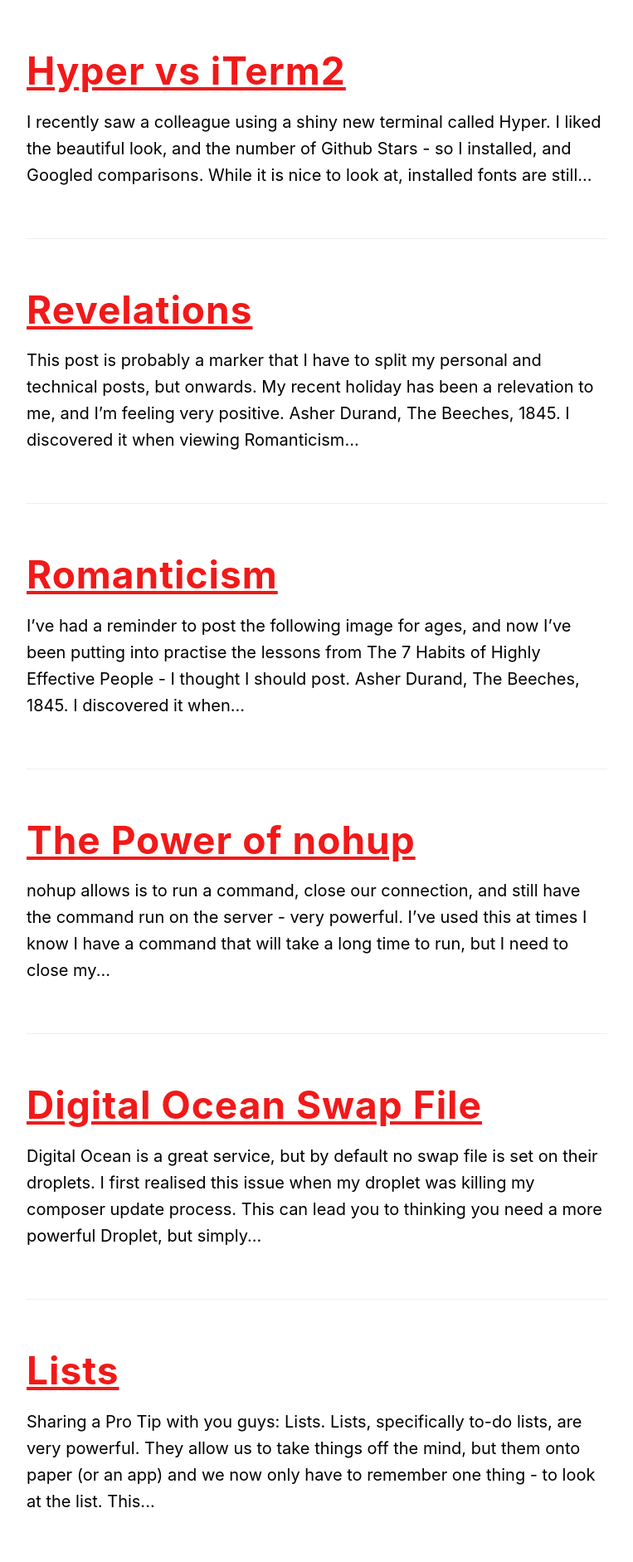
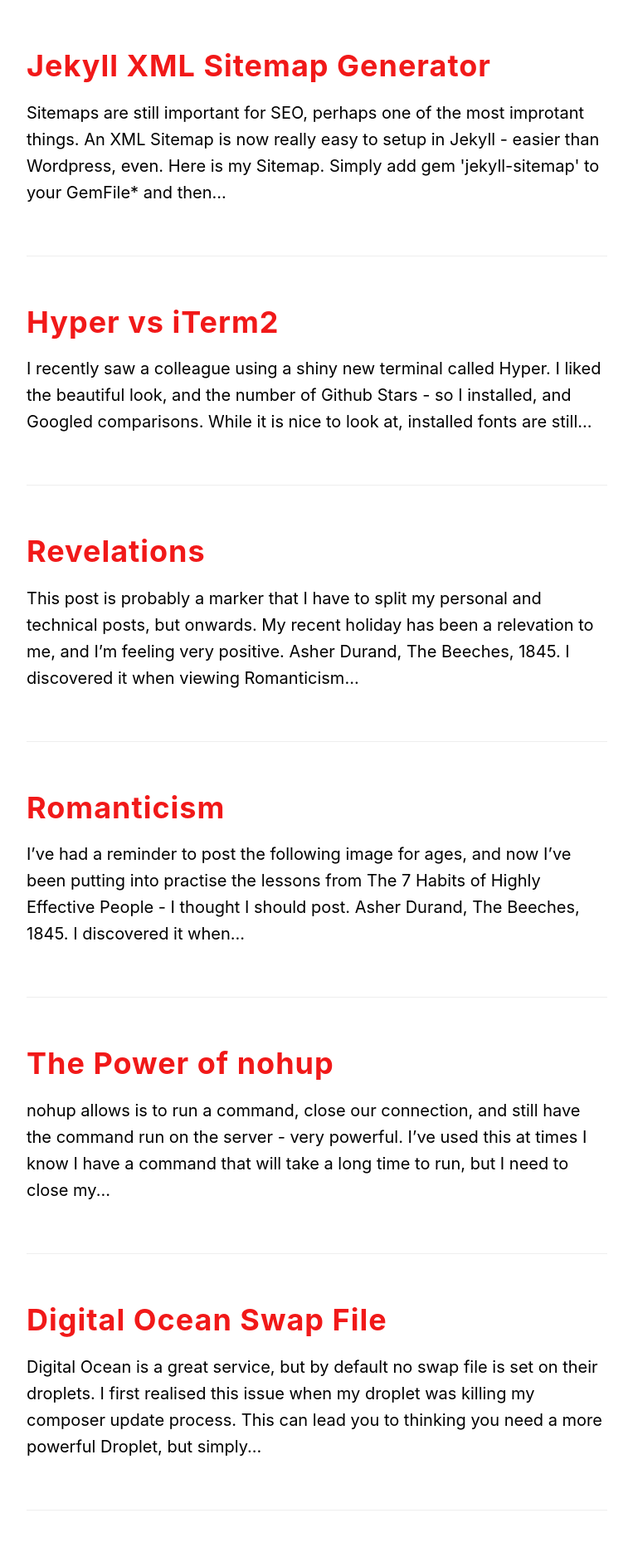
Before and after one commit to samdoidge/samdoidge.com, a Jekyll site: the page built from index.html, in a window 1280 px wide. Shown: the part 248-2130 px from the top of the page at 83% size, without its empty margins (258-1021 px from the left). Built offline with Jekyll 4.4.1, drawn with Linux system fonts in a browser that asks for light colours.

````diff
--- a/_config.yml
+++ b/_config.yml
@@ -6,16 +6,18 @@
   line in _config.yml. It will appear in your document head meta (for
   Google search results) and in your feed.xml site description.
 baseurl: "" # the subpath of your site, e.g. /blog/
-url: "http://samdoidge.com" # the base hostname & protocol for your site
+url: "https://samdoidge.com" # the base hostname & protocol for your site
 twitter_username: samdoidge
 github_username:  samdoidge
 disqusid: samdoidge
 permalink: /:title
+markdown: kramdown
 
-# Build settings
-markdown: kramdown
 
 # Custom header pages
 pages_list:
   About: '/about'
   Archive: '/archive'
+
+gems:
+  - jekyll-sitemap
--- a/_includes/head.html
+++ b/_includes/head.html
@@ -1,8 +1,21 @@
 <head>
     <meta charset="utf-8">
-    <title>Sam Doidge &mdash; A positive web developer practising continual improvement.</title>
+
     <meta name="viewport" content="width=device-width, initial-scale=1">
-    <meta name="description" content="Let's not impose limits on ourselves.">
+
+    {% if page.title == "Home" %}
+    <title>Sam Doidge - Continual improvement.</title>
+    {% else %}
+    <title>{{ page.title }} - {{ site.title }}</title>
+    {% endif %}
+
+    <!--Let's not impose limits on ourselves.-->
+
+    {% if page.description %}
+    <meta name="description" content="{{ page.description }}" />
+    {% else %}
+    <meta name="description" content="{{ page.content | truncatewords:47 | strip_html }}" />
+    {% endif %}
 
     <link rel="icon" href="{{ site.baseurl }}/assets/img/favicon.ico?v1" type="image/x-icon">
 
--- /dev/null
+++ b/_posts/2017-03-25-jekyll-sitemap-generator.md
@@ -0,0 +1,30 @@
+---
+layout: post
+title: 'Jekyll XML Sitemap Generator'
+description: 'Sitemaps are still important for SEO, perhaps one of the most improtant things.
+
+An XML Sitemap is now really easy to setup in Jekyll - easier than Wordpress, even.'
+comments: True
+---
+
+Sitemaps are still important for SEO, perhaps one of the most improtant things.
+
+An XML Sitemap is now really easy to setup in Jekyll - easier than Wordpress, even. Here is my [Sitemap](/sitemap.xml).
+
+* Simply add `gem 'jekyll-sitemap'` to your GemFile* and then run `bundle`.
+
+* Add the following to your site's _config.yml:
+
+```yaml
+gems:
+  - jekyll-sitemap
+```
+
+* Serve your site with `bundle exec jekyll serve` and the sitemap should now be accessible at /sitemap.xml. (Set the `url` parameter in _config.yml to configure the URL used in your sitemap.xml file).
+
+* Set this as your Sitemap in [Google Search Console](https://www.google.com/webmasters/) to reap the large SEO benefits.
+
+A massive thanks to the brilliant creators of the plugin used above: [Jekyll Sitemap](https://github.com/jekyll/jekyll-sitemap).
+
+
+**(If you do not have a GemFile, create one looking something like [mine](https://github.com/samdoidge/samdoidge.com/blob/master/GemFile).)*
--- a/css/main.scss
+++ b/css/main.scss
@@ -3,6 +3,8 @@
 $main-colour: #000000;
 $secondary-colour: #F11919;
 $light-colour: rgba(243, 251, 241, 0.62);
+
+$light-code-bg: #f1f3f0;
 
 body {
     font-family: -apple-system, BlinkMacSystemFont, Helvetica, Arial, sans-serif;
@@ -10,8 +12,12 @@
     -webkit-font-smoothing: antialiased;
 }
 
-ul {
+ul, ol {
     padding-left:20px;
+}
+
+ol li {
+    padding-left: 10px;
 }
 
 hr {
@@ -25,8 +31,13 @@
     font-family: -apple-system, BlinkMacSystemFont, Helvetica, Arial, sans-serif;
 }
 
-.home h1.post-title {
+.home h2.post-title {
     font-size: 36px;
+
+}
+.home h2.post-title a{
+    text-decoration: none;
+
 }
 
 .posts .post-title {
@@ -210,13 +221,17 @@
 /* Code
    ========================================================================== */
 
+pre {
+    font-size:20px;
+}
 pre code {
-    font-size: 14px;
+
     line-height: 20px;
+
 }
 
 code {
-    background-color: #e9efe6;
+    background-color: $light-code-bg;
     border-radius: 3px;
     color: #48922c;
     font-size: 85%;
@@ -446,3 +461,14 @@
     }
 
 }
+
+.haml {
+       background-color: $light-code-bg;
+    border-radius: 3px;
+    color: #48922c;
+    font-size: 85%;
+}
+
+.highlighter-rouge {
+        margin-bottom: 1em;
+}
--- a/index.html
+++ b/index.html
@@ -1,4 +1,6 @@
 ---
+title: 'Home'
+description: 'I’m a web developer based in the UK, currently contracting for a finance company. I think of ideas and execute them. I continually look to learn and I try not to impose limits on myself.'
 layout: default
 ---
 
````
Also changed, not shown: other parts of _includes/head.html (+2 -1 lines), GemFile (+27 -2 lines), _posts/2017-02-15-romanticism.md (+1 -1 lines), _posts/2017-03-18-hyper-vs-iterm2.md (+1 -0 lines), Gemfile.lock. Lines whose indentation alone changed are shown as unchanged.
